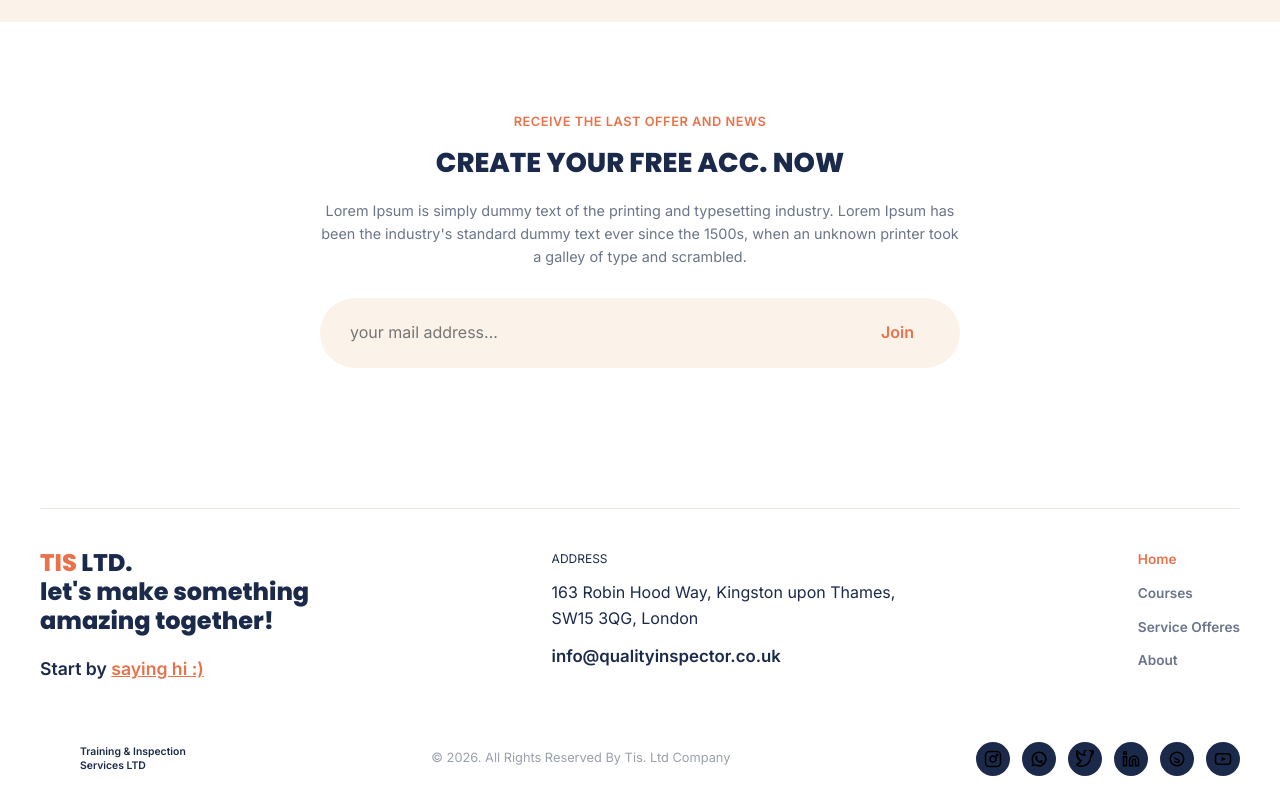
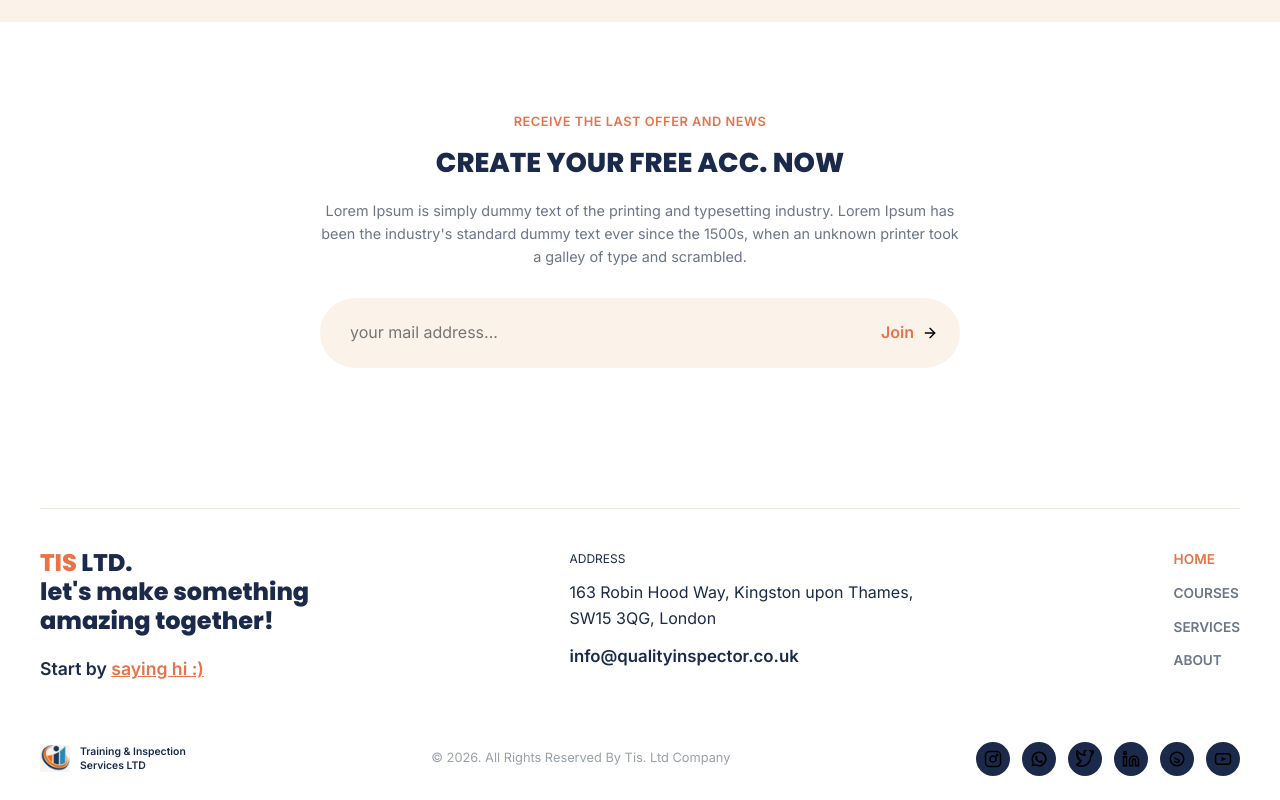
Before and after one commit to oyewolephilip-analytics/tis-landing-page, a plain HTML site: page index.html in a window 1280 px wide. Shown: the part 3989-4789 px from the top of the page. Drawn offline with Linux system fonts and the light colour scheme; files whose address does not match are found by name.

Commit message:
Updated full repo

```diff
--- a/index.html
+++ b/index.html
@@ -253,7 +253,7 @@
           </p>
           <form class="cta__form" onsubmit="return false;">
             <input type="email" placeholder="your mail address..." aria-label="Email address" required>
-            <button type="submit">Join <img src="assets/icons/arrow-right.svg" alt=""></button>
+            <button type="submit">Join <img src="./tis-landing-page/assets/icons/arrow-right.svg" alt=""></button>
           </form>
         </div>
       </div>
@@ -276,16 +276,16 @@
         </div>
 
         <nav class="footer__nav">
-          <a href="#HOME" class="is-active">Home</a>
-          <a href="#COURSES">Courses</a>
-          <a href="#SERVICES">Service Offeres</a>
-          <a href="#ABOUT">About</a>
+          <a href="#HOME" class="is-active">HOME</a>
+          <a href="#COURSES">COURSES</a>
+          <a href="#SERVICES">SERVICES</a>
+          <a href="#ABOUT">ABOUT</a>
         </nav>
       </div>
 
       <div class="footer__bottom">
         <div class="footer__logo">
-          <img src="assets/icons/logo.png" alt="">
+          <img src="./tis-landing-page/assets/icons/logo.png" alt="">
           <span>Training &amp; Inspection<br>Services LTD</span>
         </div>
         <p class="footer__copy">© 2026. All Rights Reserved By Tis. Ltd Company</p>
```
